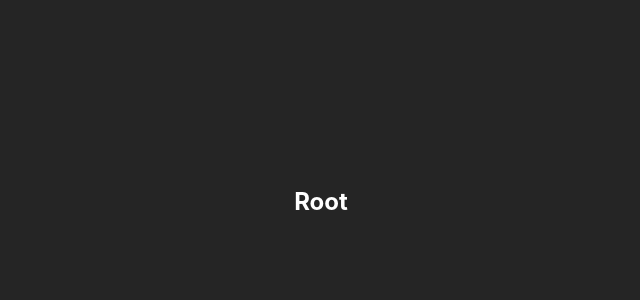
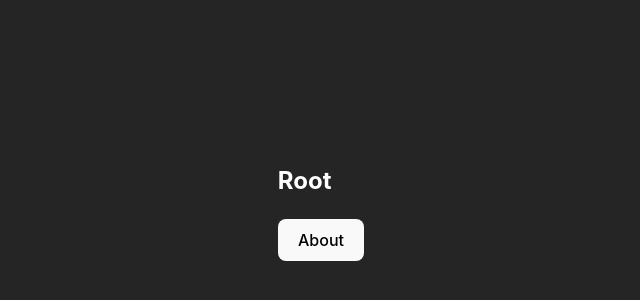
Before and after one commit to vinitus/make-router, a React (Vite) app: page / in a window 1280 px wide. Shown: the part 198-498 px from the top of the page, without its empty margins (319-959 px from the left). Built offline with nearby package versions, Linux system fonts and the light colour scheme.

Commit message:
feat:button 렌더링 및 onClick 이벤트리스너 추가

```diff
--- a/src/Page/About.tsx
+++ b/src/Page/About.tsx
@@ -3,5 +3,17 @@ import useRouter from '../hook/useRouter';
 export default function About() {
   const { push } = useRouter();
 
-  return <h2>About</h2>;
+  return (
+    <>
+      <h2>About</h2>
+      <button
+        type='button'
+        onClick={() => {
+          push({ path: '/', componentName: 'Root' });
+        }}
+      >
+        Root
+      </button>
+    </>
+  );
 }
--- a/src/Page/Root.tsx
+++ b/src/Page/Root.tsx
@@ -1,3 +1,19 @@
+import useRouter from '../hook/useRouter';
+
 export default function Root() {
-  return <h2>Root</h2>;
+  const { push } = useRouter();
+
+  return (
+    <>
+      <h2>Root</h2>
+      <button
+        type='button'
+        onClick={() => {
+          push({ path: '/about', componentName: 'About' });
+        }}
+      >
+        About
+      </button>
+    </>
+  );
 }
```
